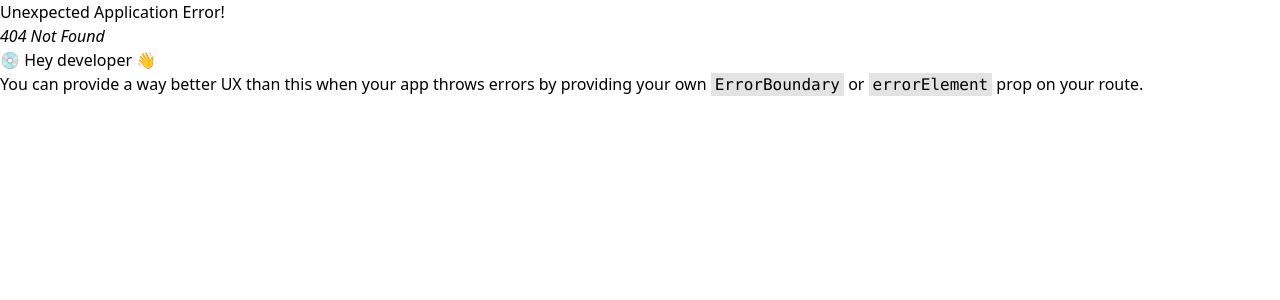
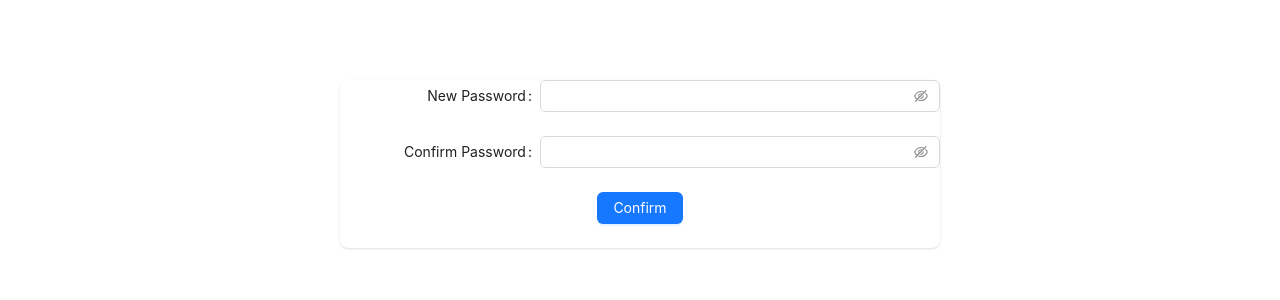
Before and after one commit to bhujel42127-hub/Fullstack-mini-project, a React (Vite) app: page /reset-password in a window 1280 px wide. Before the commit this address had no page. Shown: the top 300 px of the page. Built offline with nearby package versions, Linux system fonts and the light colour scheme.

Commit message:
refresh and access token integration complete

```diff
--- a/src/Props.tsx
+++ b/src/Props.tsx
@@ -24,7 +24,11 @@ export type FieldType = {
   bio?: string;
   email: string;
   password: string;
+  confirmPassword: string;
+};
+export type ChangePasswordFieldType = {
   newPassword: string;
+  confirmPassword: string;
 };
 
 export type AuthProps = {
--- a/src/pages/ChangePassword.tsx
+++ b/src/pages/ChangePassword.tsx
@@ -1,7 +1,8 @@
-import { Button, Form, Input, type FormProps } from "antd";
-import type { FieldType } from "../Props";
+import { Button, Form, Input } from "antd";
+import type { ChangePasswordFieldType } from "../Props";
 import { api } from "../utlis/Api";
-import { useNavigate } from "react-router-dom";
+import { useNavigate, useSearchParams } from "react-router-dom";
+import { openNotification } from "../utlis/openNotification";
 
 // const validatePassword = async (newPassword: string) => {
 //   const res = await api.get<User[]>("/users");
@@ -11,25 +12,40 @@ import { useNavigate } from "react-router-dom";
 
 export const ChangePassword = () => {
   const navigate = useNavigate();
-  const onFinish = async (values: FieldType) => {
-    const userId = localStorage.getItem("resetUser");
-    const res = await api.get(`/users/${userId}`);
+  const [searchParams] = useSearchParams();
 
-    const user = res.data;
+  const token = searchParams.get("token");
+
+  const onFinish = async (values: ChangePasswordFieldType) => {
+    // console.log("reset token: ", token);
+    if (values.newPassword !== values.confirmPassword) {
+      openNotification(
+        "error",
+        "Password change failed!",
+        "Passwords do not match!"
+      );
+      return;
+    }
+    try {
+      console.log("before reset pass post");
+
+      const res = await api.post("/auth/reset-password", {
+        token,
+        newPassword: values.newPassword,
+      });
+      openNotification(
+        "success",
+        "Password change",
+        "Password changed successfully!"
+      );
+      setTimeout(() => {
+        navigate("/login");
+      }, 1500);
+    } catch (error) {
+      console.log("Password change error:", error);
+    }
+
     // console.log("user info", user);
-
-    const validatePassword = user.password === values.password;
-    const prevPassword = user.password === values.newPassword;
-
-    if (validatePassword && !prevPassword) {
-      await api.patch(`/users/${userId}`, { password: values.newPassword });
-      console.log("Password updated!!");
-      localStorage.removeItem("resetUser");
-      navigate("/login");
-      return;
-    } else {
-      console.log("Password not matched!!!");
-    }
 
     // const res = await api.get<User[]>("/users");
 
@@ -62,10 +78,10 @@ export const ChangePassword = () => {
         autoComplete="off"
         className="w-full max-w-md bg-white p-6 rounded-lg shadow"
       >
-        <Form.Item label="Current Password" name="password">
+        <Form.Item label="New Password" name="newPassword">
           <Input.Password />
         </Form.Item>
-        <Form.Item label="New Password" name="newPassword">
+        <Form.Item label="Confirm Password" name="confirmPassword">
           <Input.Password />
         </Form.Item>
         <Form.Item className="flex justify-center items-center">
--- a/src/pages/EmailVerify.tsx
+++ b/src/pages/EmailVerify.tsx
@@ -6,14 +6,17 @@ import { useNavigate } from "react-router-dom";
 export const VerifyEmail = () => {
   const navigate = useNavigate();
   const onFinish = async (values: FieldType) => {
+    console.log("before verify email post");
     try {
-      const res = await api.post("/auth/verify-email", {
-        email: values.email,
-      });
+      console.log("form data:", values.email);
+
+      const res = await api.post("/auth/verify-email", values);
+
       if (!res.data) return;
+      const user = res.data;
+      console.log("Response data:", user);
 
-      localStorage.setItem("resetUser", res.data.userId);
-      navigate("/forgot-password");
+      // navigate("/forgot-password");
     } catch (error) {
       console.log("Email verification error:", error);
     }
--- a/src/pages/SignUp.tsx
+++ b/src/pages/SignUp.tsx
@@ -1,6 +1,6 @@
 import type { FormProps } from "antd";
 import { Button, Form, Input } from "antd";
-import type { FieldType} from "../Props";
+import type { FieldType } from "../Props";
 import { api } from "../utlis/Api";
 import { openNotification } from "../utlis/openNotification";
 import { useNavigate } from "react-router-dom";
@@ -14,9 +14,14 @@ export const SignUp = () => {
         name: values.name,
         email: values.email,
         password: values.password,
+        bio: values.bio,
       };
-      const res = await api.post("/auth/signup", newUser);
-      openNotification("success", "Signup Successful", "You can now login with your credentials");
+      await api.post("/auth/signup", newUser);
+      openNotification(
+        "success",
+        "Signup Successful",
+        "You can now login with your credentials"
+      );
       navigate("/login");
     } catch (err: any) {
       if (err.response?.data?.message === "Email already used") {
@@ -108,7 +113,7 @@ export const SignUp = () => {
 
             <Form.Item<FieldType>
               label="Confirm Password"
-              name="newPassword"
+              name="confirmPassword"
               rules={[{ message: "Please confirm your password!" }]}
             >
               <Input.Password size="large" />
--- a/src/router.tsx
+++ b/src/router.tsx
@@ -36,7 +36,7 @@ export const router = createBrowserRouter([
     ),
   },
   {
-    path: "/forgot-password",
+    path: "/reset-password",
     element: (
       <PublicRoute>
         <ChangePassword />
```
Also changed, not shown: src/pages/Profile.tsx (+8 -12 lines).
